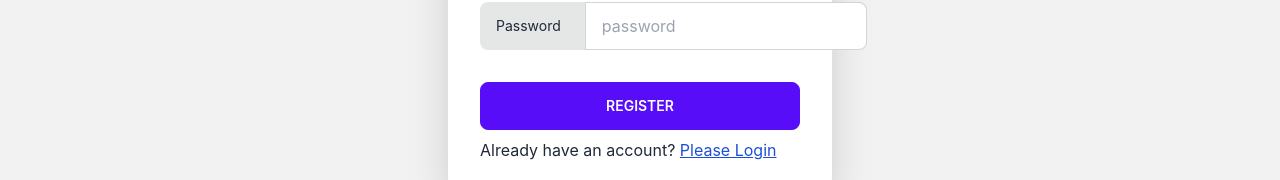
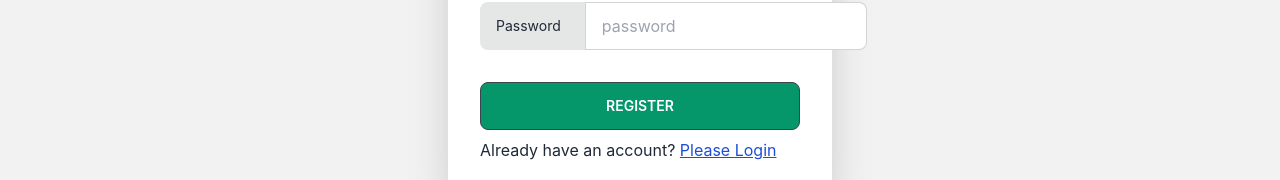
Before and after one commit to siamcse/coding-era-client, a React (Create React App) app: page /register in a window 1280 px wide. Shown: the part 494-674 px from the top of the page. Built offline with nearby package versions, Linux system fonts and the light colour scheme; no server answers.

Commit message:
register button change

```diff
--- a/src/components/Login/Register.js
+++ b/src/components/Login/Register.js
@@ -87,7 +87,7 @@ const Register = () => {
                             error && <p className='text-red-700'>{error}</p>
                         }
                         <div className="form-control mt-6">
-                            <button className="btn btn-primary">Register</button>
+                            <button className="btn bg-emerald-600 hover:bg-emerald-800">Register</button>
                         </div>
                         <p>Already have an account? <Link to='/login' className='text-blue-700 underline'>Please Login</Link></p>
                     </form>
```
